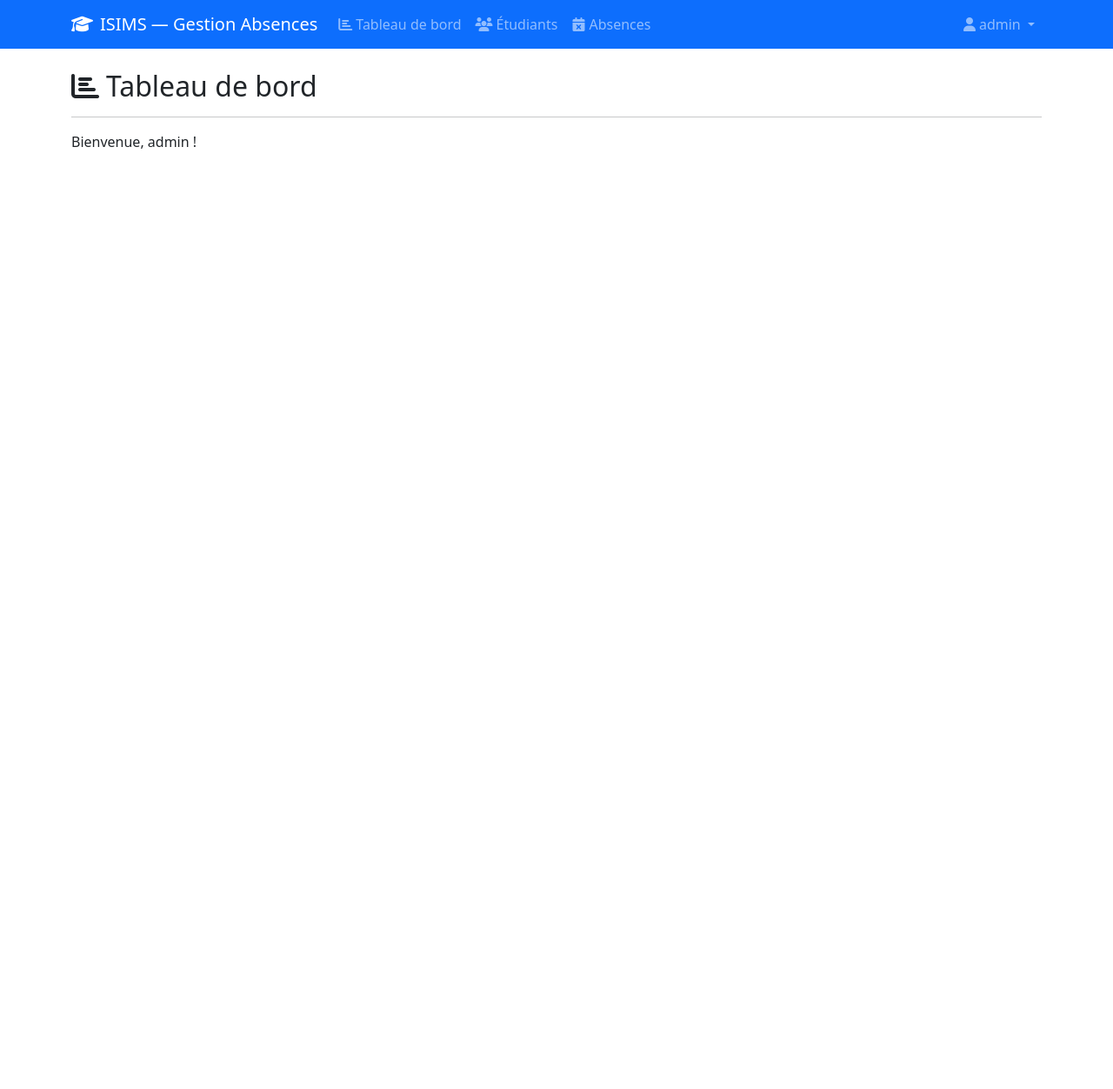
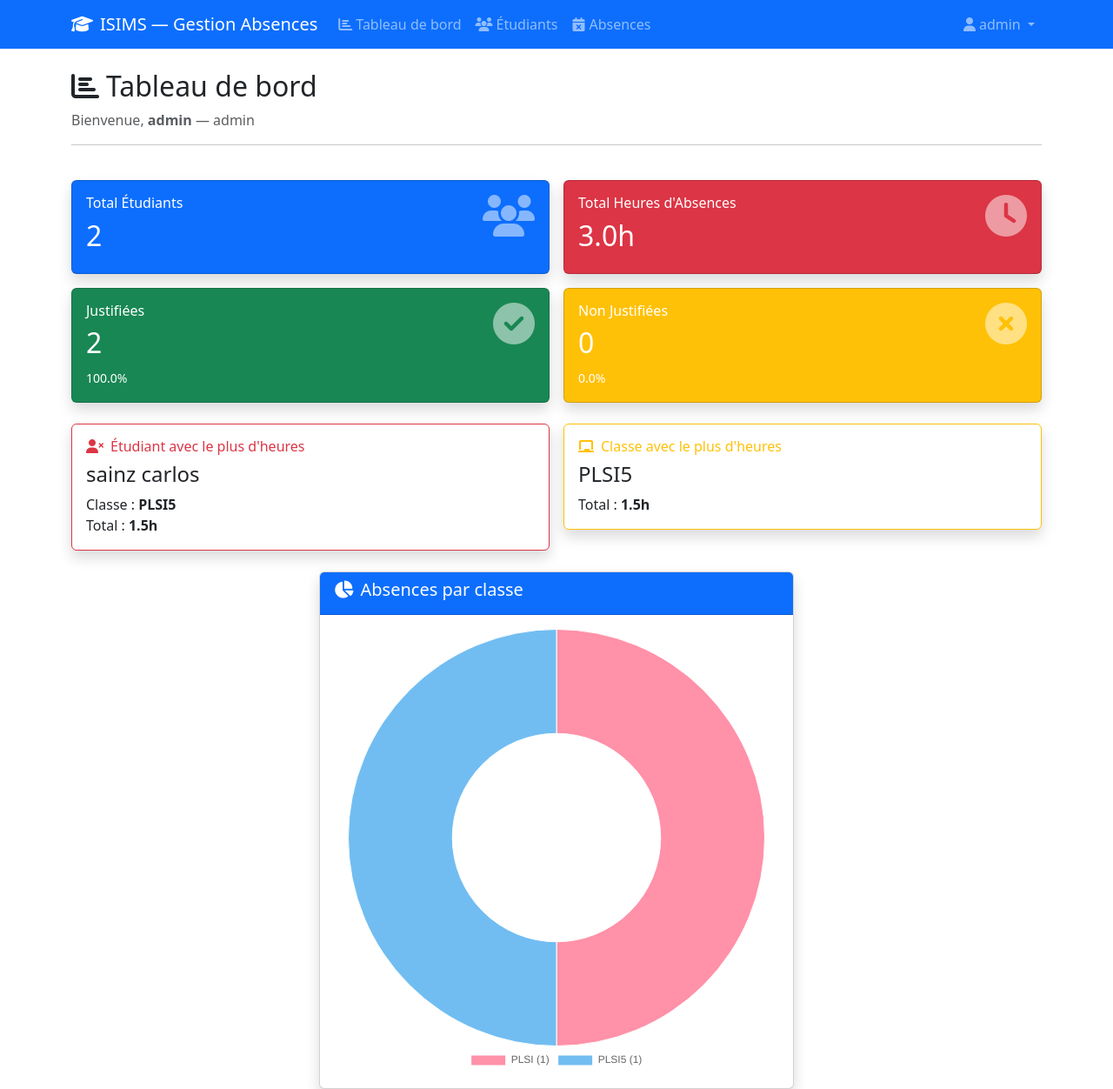
Before and after one commit to mnifn33-pixel/gestion_absences, a Flask app: page /dashboard in a window 1280 px wide. Shown: the whole page at 87% size. Before the commit the page ends 171 px from the top, so only its background shows below. Run offline with Flask 3, Linux system fonts and the light colour scheme; a user stored in the database is signed in; data comes from the database, SQL or seed files in the repository.

Commit message:
Semaine 5 - Dashboard avec statistiques

```diff
--- a/routes/dashboard.py
+++ b/routes/dashboard.py
@@ -1,9 +1,49 @@
 from flask import Blueprint, render_template
 from flask_login import login_required
+from models import db, Etudiant, Absence
+from sqlalchemy import func
 
 bp = Blueprint('dashboard', __name__)
 
 @bp.route('/dashboard')
 @login_required
 def index():
-    return render_template('dashboard.html')
+    total_etudiants = Etudiant.query.count()
+    total_absences = Absence.query.count()
+    total_heures = db.session.query(func.sum(Absence.nb_heures)).scalar() or 0
+    absences_justifiees = Absence.query.filter_by(justifiee=True).count()
+    absences_non_justifiees = Absence.query.filter_by(justifiee=False).count()
+
+    if total_absences > 0:
+        taux_justifiees = round((absences_justifiees / total_absences) * 100, 1)
+        taux_non_justifiees = round((absences_non_justifiees / total_absences) * 100, 1)
+    else:
+        taux_justifiees = 0
+        taux_non_justifiees = 0
+
+    absences_par_classe = db.session.query(
+        Etudiant.classe,
+        func.count(Absence.id)
+    ).join(Absence).group_by(Etudiant.classe).all()
+
+    classe_max = db.session.query(
+        Etudiant.classe,
+        func.sum(Absence.nb_heures).label('total_heures')
+    ).join(Absence).group_by(Etudiant.classe).order_by(func.sum(Absence.nb_heures).desc()).first()
+
+    etudiant_max = db.session.query(
+        Etudiant,
+        func.sum(Absence.nb_heures).label('total_heures')
+    ).join(Absence).group_by(Etudiant.id).order_by(func.sum(Absence.nb_heures).desc()).first()
+
+    return render_template('dashboard.html',
+                           total_etudiants=total_etudiants,
+                           total_absences=total_absences,
+                           total_heures=total_heures,
+                           absences_justifiees=absences_justifiees,
+                           absences_non_justifiees=absences_non_justifiees,
+                           taux_justifiees=taux_justifiees,
+                           taux_non_justifiees=taux_non_justifiees,
+                           absences_par_classe=absences_par_classe,
+                           classe_max=classe_max,
+                           etudiant_max=etudiant_max)
--- a/templates/dashboard.html
+++ b/templates/dashboard.html
@@ -1,11 +1,135 @@
 {% extends 'base.html' %}
 
 {% block content %}
-<div class="row">
+<div class="row mb-4">
     <div class="col-12">
         <h2><i class="fas fa-chart-bar me-2"></i>Tableau de bord</h2>
+        <p class="text-muted">Bienvenue, <strong>{{ current_user.nom }}</strong> — {{ current_user.role }}</p>
         <hr>
-        <p>Bienvenue, {{ current_user.nom }} !</p>
     </div>
 </div>
+
+<div class="row g-3 mb-4">
+    <div class="col-md-6">
+        <div class="card text-white bg-primary shadow">
+            <div class="card-body">
+                <div class="d-flex justify-content-between">
+                    <div>
+                        <h6>Total Étudiants</h6>
+                        <h2>{{ total_etudiants }}</h2>
+                    </div>
+                    <i class="fas fa-users fa-3x opacity-50"></i>
+                </div>
+            </div>
+        </div>
+    </div>
+    <div class="col-md-6">
+        <div class="card text-white bg-danger shadow">
+            <div class="card-body">
+                <div class="d-flex justify-content-between">
+                    <div>
+                        <h6>Total Heures d'Absences</h6>
+                        <h2>{{ total_heures }}h</h2>
+                    </div>
+                    <i class="fas fa-clock fa-3x opacity-50"></i>
+                </div>
+            </div>
+        </div>
+    </div>
+    <div class="col-md-6">
+        <div class="card text-white bg-success shadow">
+            <div class="card-body">
+                <div class="d-flex justify-content-between">
+                    <div>
+                        <h6>Justifiées</h6>
+                        <h2>{{ absences_justifiees }}</h2>
+                        <small>{{ taux_justifiees }}%</small>
+                    </div>
+                    <i class="fas fa-check-circle fa-3x opacity-50"></i>
+                </div>
+            </div>
+        </div>
+    </div>
+    <div class="col-md-6">
+        <div class="card text-white bg-warning shadow">
+            <div class="card-body">
+                <div class="d-flex justify-content-between">
+                    <div>
+                        <h6>Non Justifiées</h6>
+                        <h2>{{ absences_non_justifiees }}</h2>
+                        <small>{{ taux_non_justifiees }}%</small>
+                    </div>
+                    <i class="fas fa-times-circle fa-3x opacity-50"></i>
+                </div>
+            </div>
+        </div>
+    </div>
+</div>
+
+<div class="row g-3 mb-4">
+    {% if etudiant_max %}
+    <div class="col-md-6">
+        <div class="card shadow border-danger">
+            <div class="card-body">
+                <h6 class="text-danger"><i class="fas fa-user-times me-2"></i>Étudiant avec le plus d'heures</h6>
+                <h4>{{ etudiant_max[0].nom }} {{ etudiant_max[0].prenom }}</h4>
+                <p class="mb-0">Classe : <strong>{{ etudiant_max[0].classe }}</strong></p>
+                <p class="mb-0">Total : <strong>{{ etudiant_max[1] }}h</strong></p>
+            </div>
+        </div>
+    </div>
+    {% endif %}
+    {% if classe_max %}
+    <div class="col-md-6">
+        <div class="card shadow border-warning">
+            <div class="card-body">
+                <h6 class="text-warning"><i class="fas fa-chalkboard me-2"></i>Classe avec le plus d'heures</h6>
+                <h4>{{ classe_max[0] }}</h4>
+                <p class="mb-0">Total : <strong>{{ classe_max[1] }}h</strong></p>
+            </div>
+        </div>
+    </div>
+    {% endif %}
+</div>
+
+<div class="row justify-content-center">
+    <div class="col-md-6">
+        <div class="card shadow">
+            <div class="card-header bg-primary text-white">
+                <h5><i class="fas fa-chart-pie me-2"></i>Absences par classe</h5>
+            </div>
+            <div class="card-body">
+                <canvas id="chartClasse"></canvas>
+            </div>
+        </div>
+    </div>
+</div>
+
+<script src="https://cdn.jsdelivr.net/npm/chart.js"></script>
+<script>
+    const ctx = document.getElementById('chartClasse').getContext('2d');
+    new Chart(ctx, {
+        type: 'doughnut',
+        data: {
+            labels: [{% for classe, nb in absences_par_classe %}'{{ classe }} ({{ nb }})',{% endfor %}],
+            datasets: [{
+                data: [{% for classe, nb in absences_par_classe %}{{ nb }},{% endfor %}],
+                backgroundColor: [
+                    'rgba(255, 99, 132, 0.7)',
+                    'rgba(54, 162, 235, 0.7)',
+                    'rgba(255, 206, 86, 0.7)',
+                    'rgba(75, 192, 192, 0.7)',
+                    'rgba(153, 102, 255, 0.7)',
+                ],
+                borderWidth: 1
+            }]
+        },
+        options: {
+            responsive: true,
+            plugins: {
+                legend: { position: 'bottom' }
+            }
+        }
+    });
+</script>
 {% endblock %}
```
